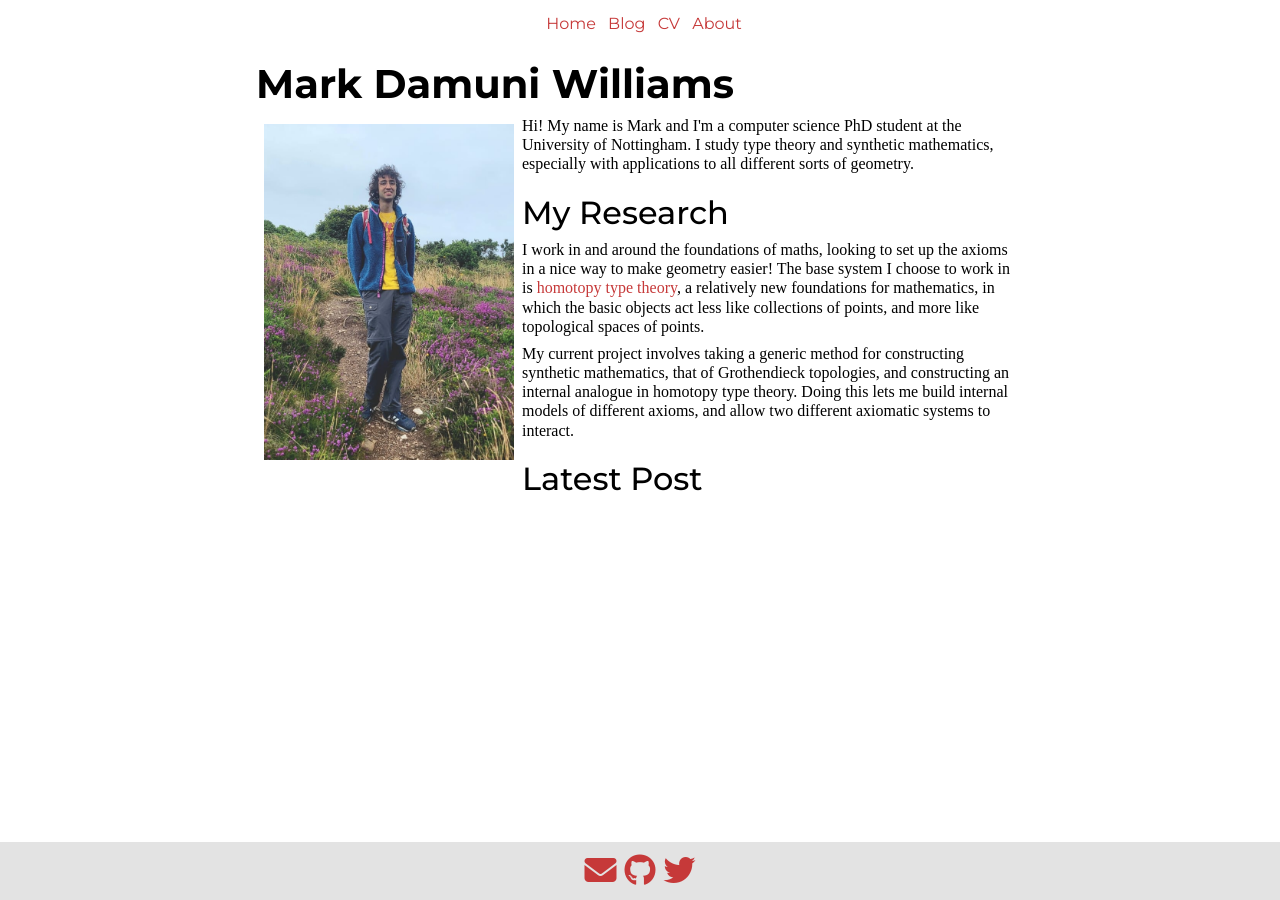
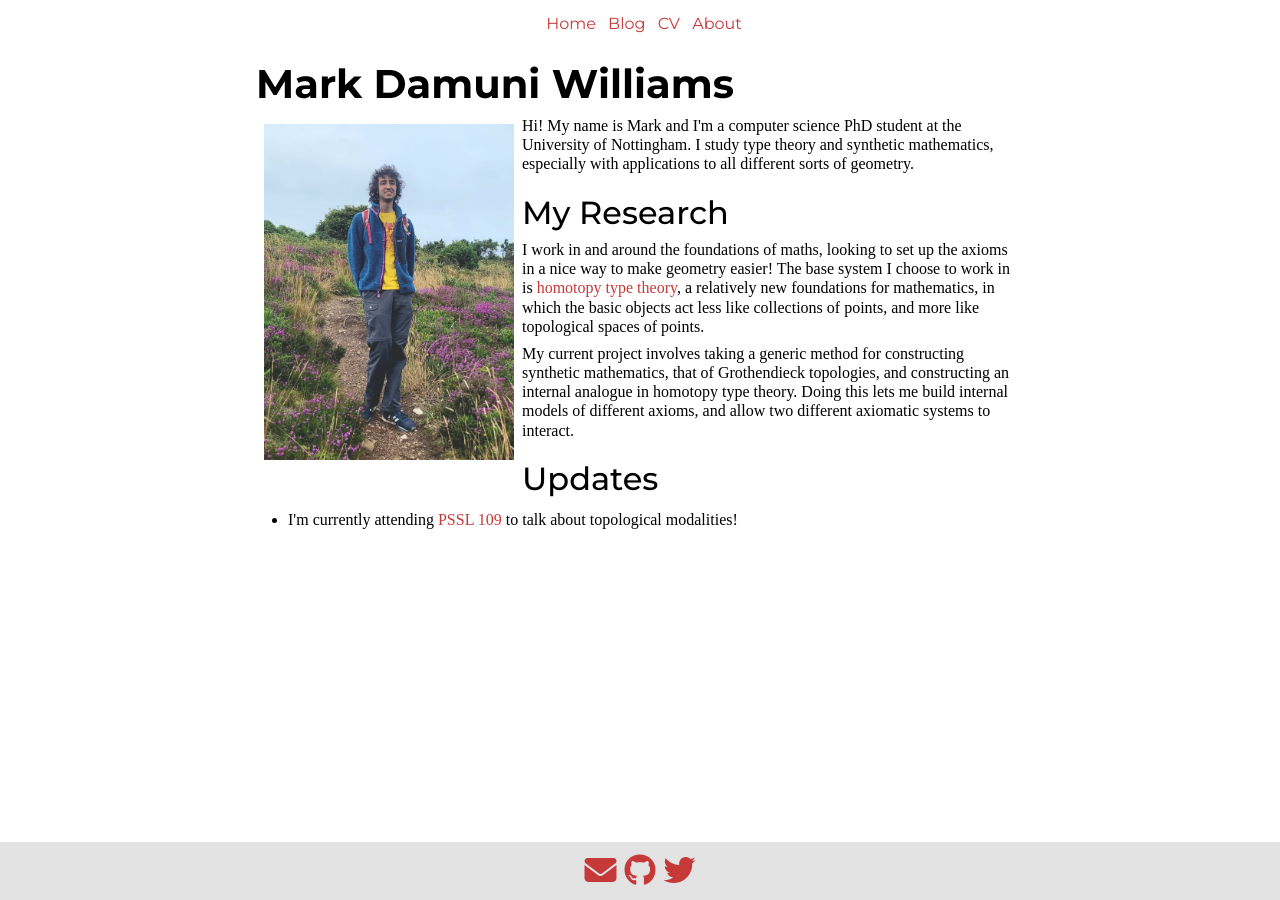
Before and after one commit to markrd-williams/markrd-williams.github.io, a Jekyll site: the page built from index.html, in a window 1280 px wide. Built offline with Jekyll 4.4.1, drawn with Linux system fonts in a browser that asks for light colours; nearby versions of some CDN libraries.

Commit message:
Update location

```diff
--- a/index.html
+++ b/index.html
@@ -27,6 +27,8 @@ title: Home
 </div>
 
 
-<h2>Latest Post</h2>
-<h3><a href="{{ site.posts[0].url }}">{{ site.posts[0].title }}</a></h3>
-{{ site.posts[0].excerpt }}
+<h2>Updates</h2>
+
+<ul>
+  <li>I'm currently attending <a href="https://dutchcats.github.io/PSSL-2024/">PSSL 109</a> to talk about topological modalities!</li>
+</ul>
```
